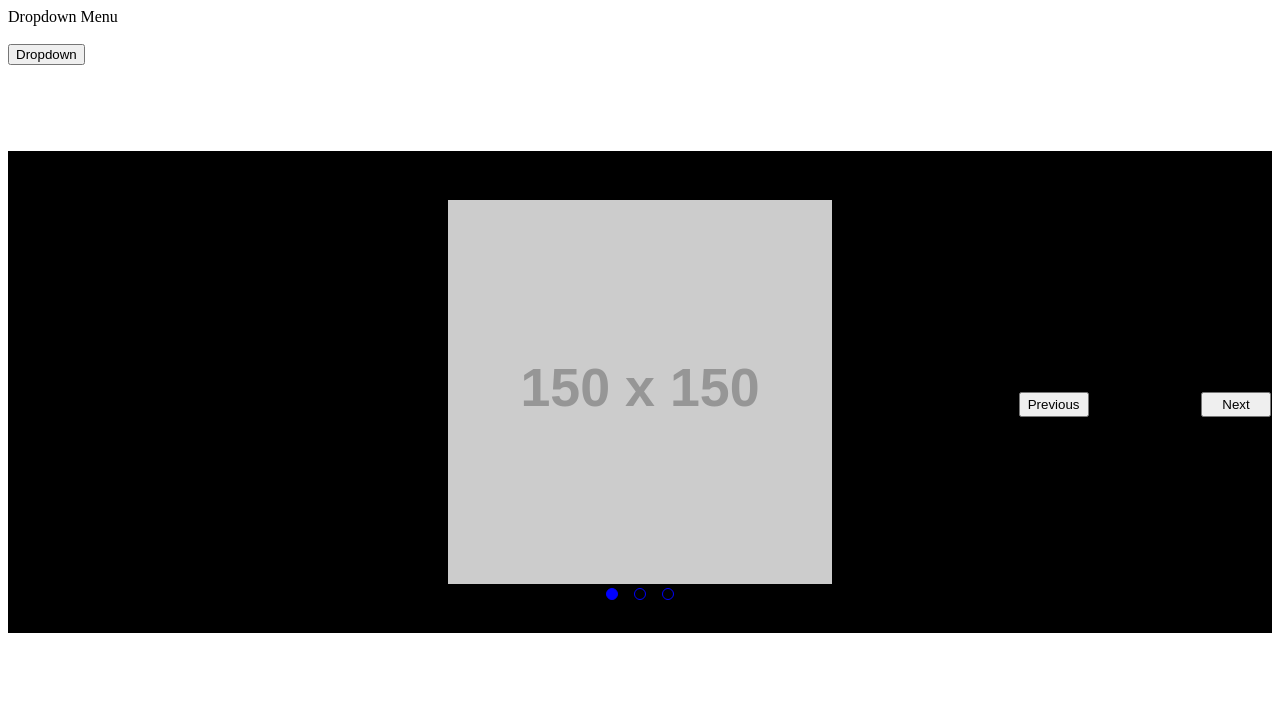
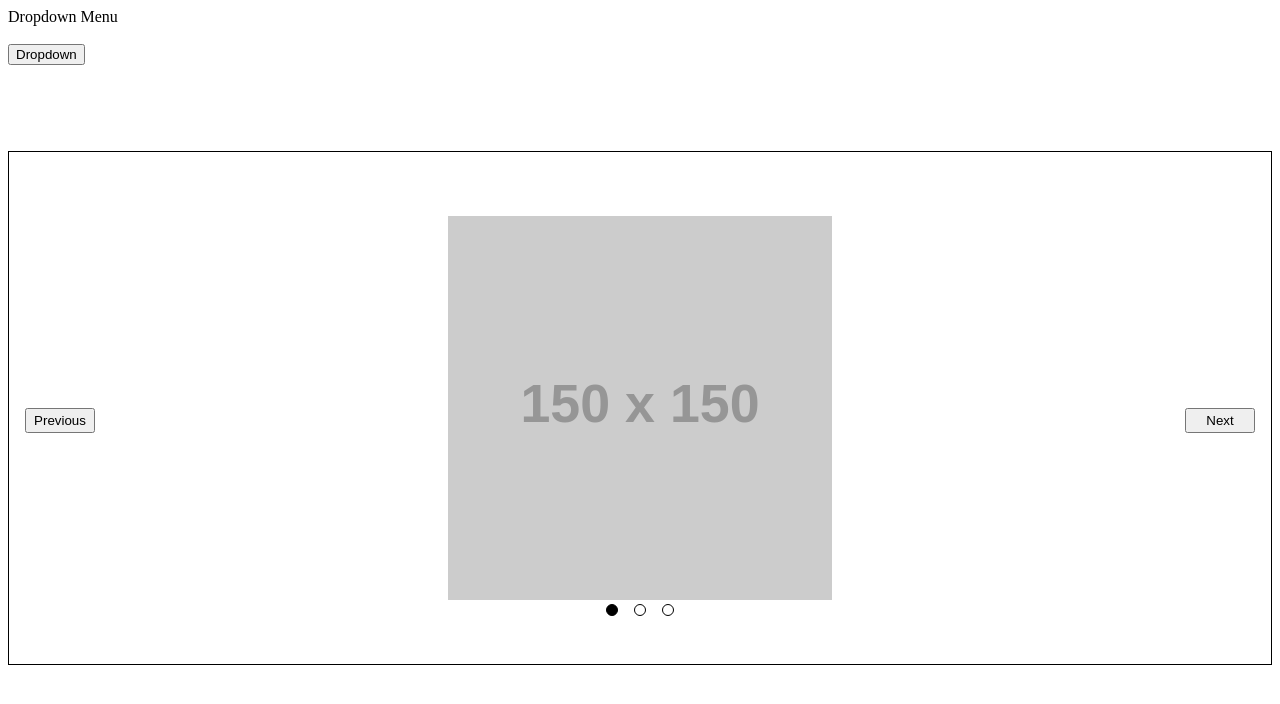
Before and after one commit to fabiusgasber/dynamic-user-interfaces, a website built with webpack: page src/template.html in a window 1280 px wide. Built offline with nearby package versions, Linux system fonts and the light colour scheme; placeholder pictures from the web are drawn by us.

Commit message:
style: leave base styling only

```diff
--- a/src/styles.css
+++ b/src/styles.css
@@ -1,3 +1,7 @@
+:root {
+  --main-padding: 1rem;
+}
+
 .dropdown-content {
   visibility: hidden;
 }
@@ -13,7 +17,8 @@
   grid-template-columns: 1fr 3fr 1fr;
   grid-template-rows: 1fr;
   position: relative;
-  background-color: black;
+  grid-auto-flow: column;
+  padding: var(--main-padding)
 }
 
 .carousel-slideshow {
@@ -33,11 +38,11 @@
   border-radius: 50%;
   width: 10px;
   height: 10px;
-  border: 1px solid blue;
+  border: 1px solid black;
 }
 
 .navigation-dot.active {
-  background-color: blue;
+  background-color: black;
 }
 
 .carousel-slide {
@@ -62,5 +67,5 @@
 }
 
 .carousel-container .next-btn {
-  right: 0;
+  right: var(--main-padding);
 }
```
